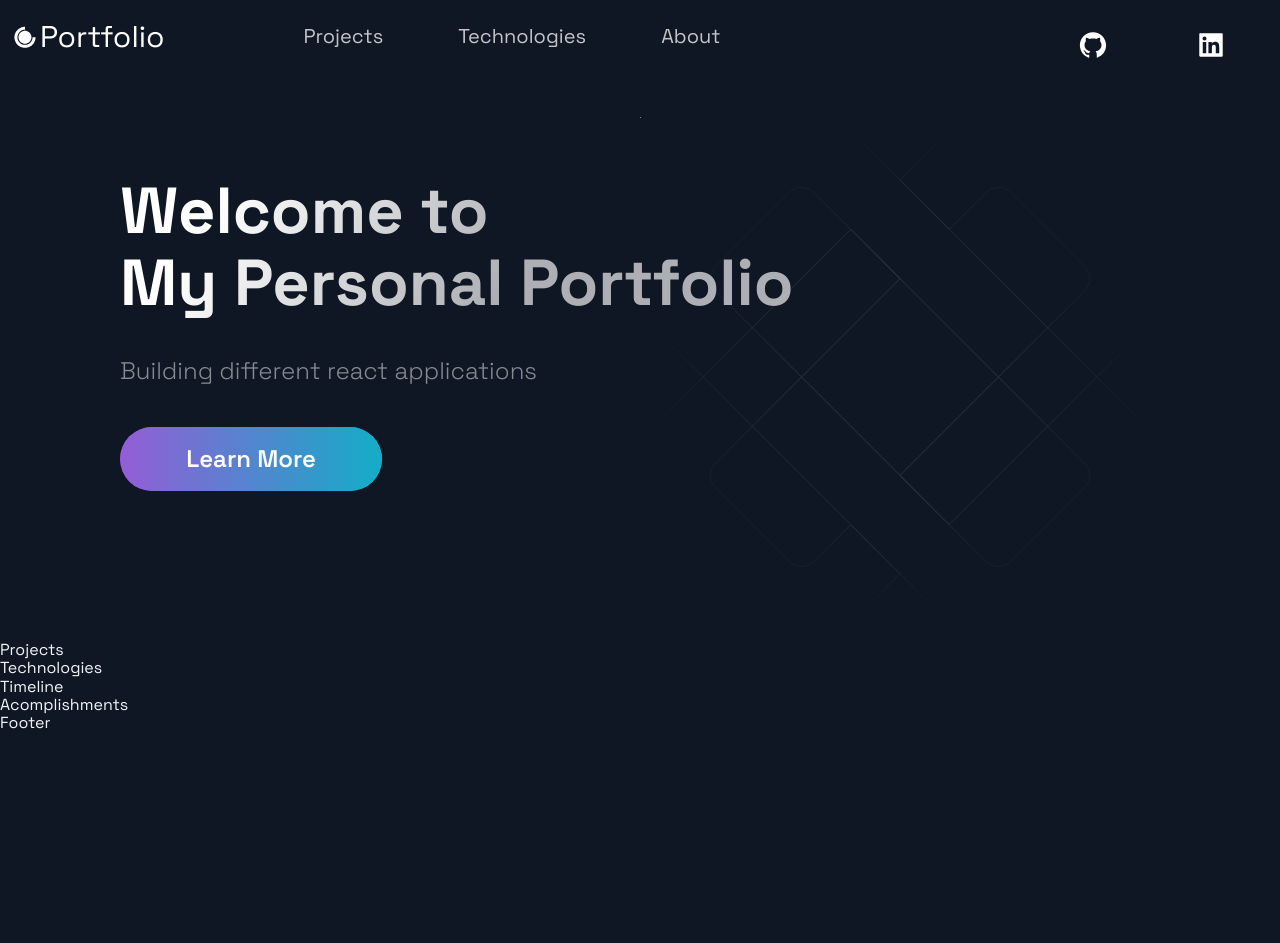
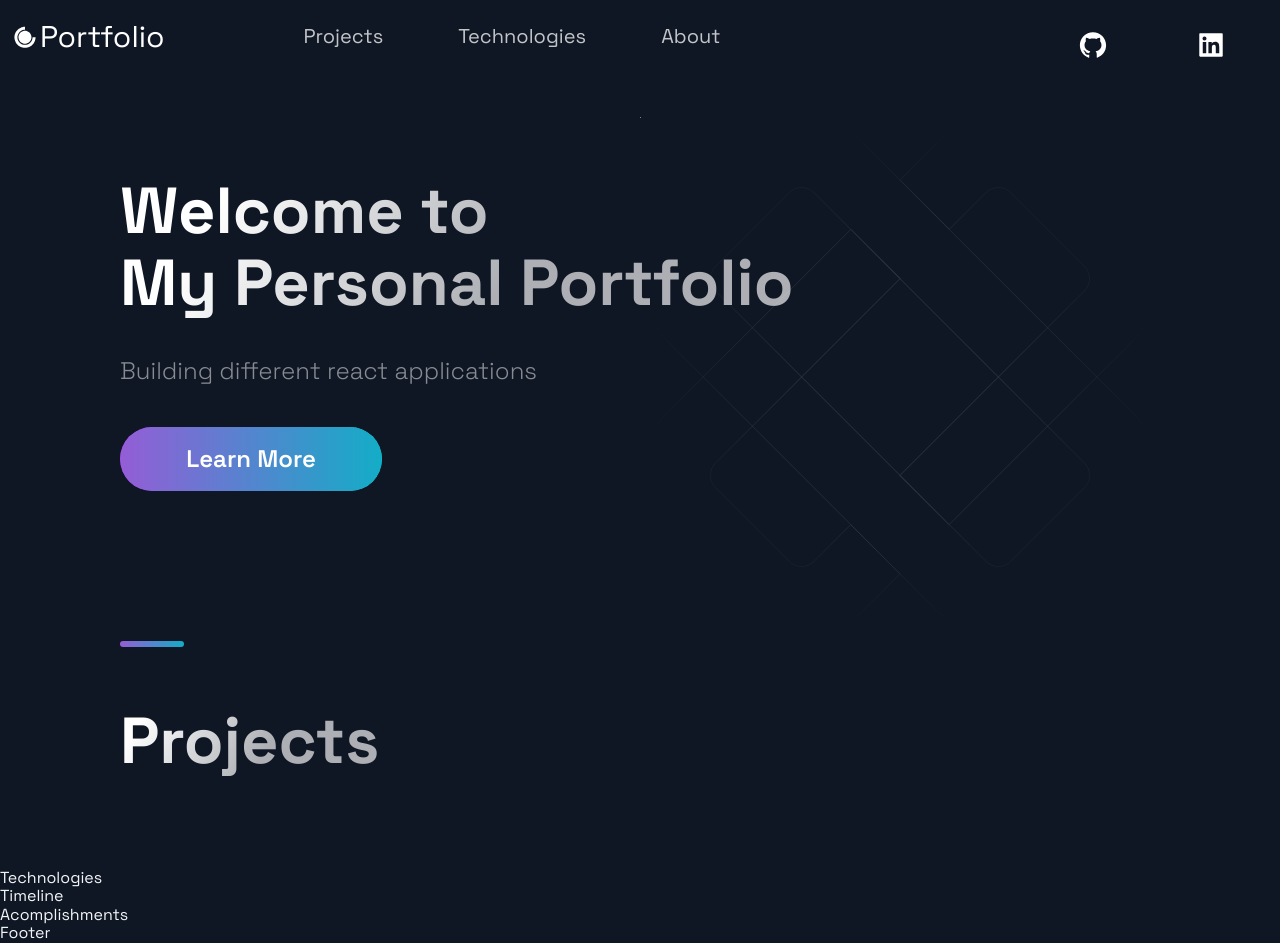
Before and after one commit to dmitridrozdov/portfolio-website, a Next.js app: page / in a window 1280 px wide. Before the commit the page ends 800 px from the top, so only its background shows below. Built offline with nearby package versions, Linux system fonts and the light colour scheme.

Commit message:
Update Projects.js

```diff
--- a/src/components/Projects/Projects.js
+++ b/src/components/Projects/Projects.js
@@ -1,13 +1,17 @@
 import React from 'react';
 
-import { BlogCard, CardInfo, ExternalLinks, GridContainer, HeaderThree, Hr, Tag, TagList, TitleContent, UtilityList, Img } from './ProjectsStyles';
-import { Section, SectionDivider, SectionTitle } from '../../styles/GlobalComponents';
-import { projects } from '../../constants/constants';
+import { BlogCard, CardInfo, ExternalLinks, GridContainer, HeaderThree, Hr, Tag, TagList, TitleContent, UtilityList, Img } from './ProjectsStyles'
+import { Section, SectionDivider, SectionTitle } from '../../styles/GlobalComponents'
+import { projects } from '../../constants/constants'
 
 const Projects = () => (
-  <div>
-    Projects
-  </div>
+  <Section nopadding id='projects'>
+    <SectionDivider />
+    <SectionTitle main>Projects</SectionTitle>
+    <GridContainer>
+
+    </GridContainer>
+  </Section>
 );
 
 export default Projects;
```
